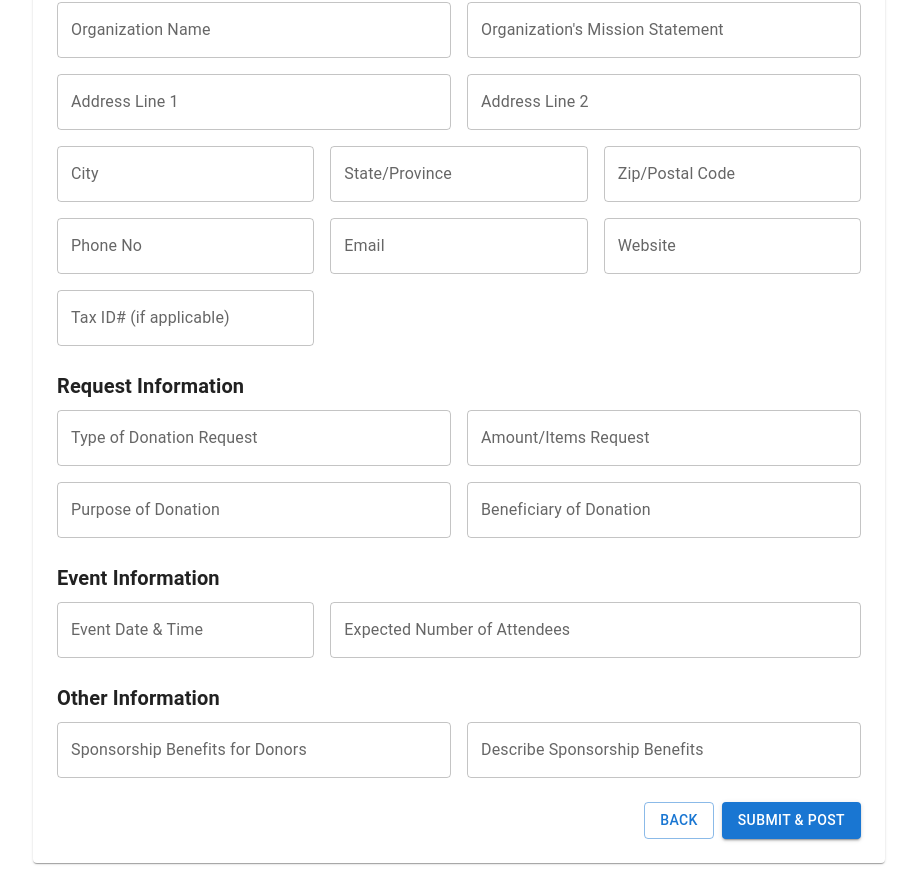
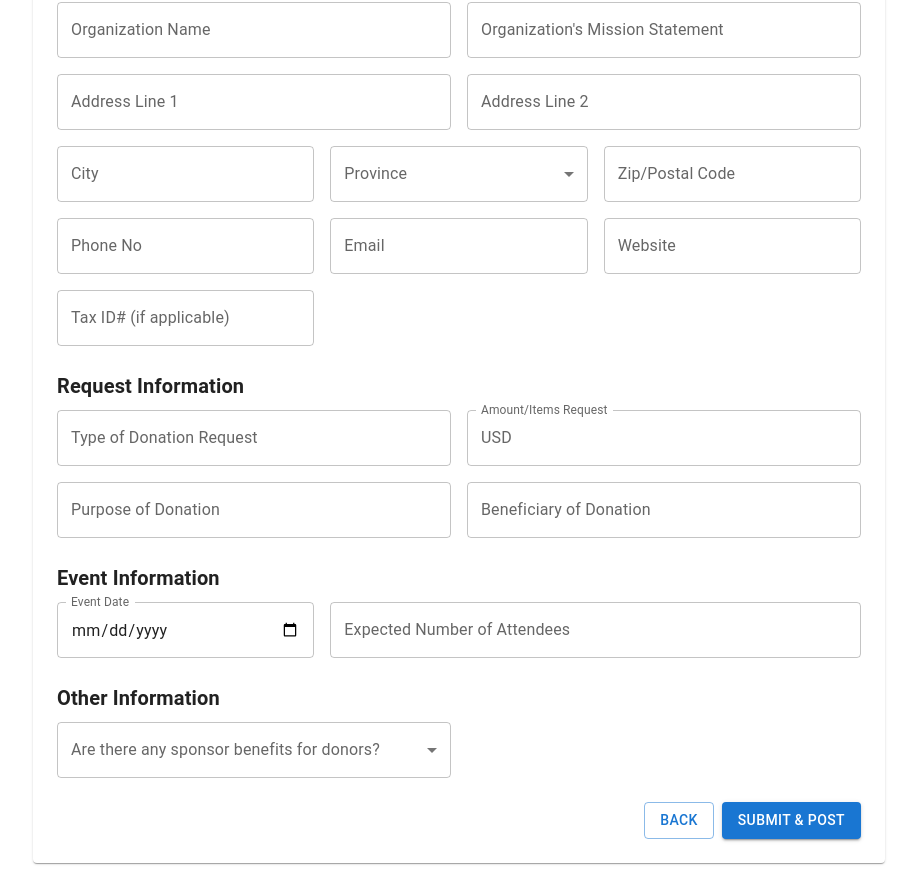
Before and after one commit to nippaR/Pocket_Pulse, a React (Create React App) app in the folder client/pocket-pulse/: page /donation-request in a window 1280 px wide. Shown: the part 325-1220 px from the top of the page, without its empty margins (181-1098 px from the left). Built offline with nearby package versions, Linux system fonts and the light colour scheme.

Commit message:
update donation request form

```diff
--- a/client/pocket-pulse/src/pages/DonationRequestForm.js
+++ b/client/pocket-pulse/src/pages/DonationRequestForm.js
@@ -1,11 +1,24 @@
 import React, { useState } from 'react';
-import { Box, Container, Typography, TextField, Button, Paper, Grid } from '@mui/material';
+import {
+  Box,
+  Container,
+  Typography,
+  TextField,
+  Button,
+  Paper,
+  Grid,
+  MenuItem,
+  InputAdornment
+} from '@mui/material';
 import { useNavigate } from 'react-router-dom';
 
 function DonationRequestForm() {
   const navigate = useNavigate();
 
-  // State variables for the form fields
+  // Compute today's date for the date picker
+  const today = new Date().toISOString().split('T')[0];
+
+  // Form state variables
   const [eventName, setEventName] = useState('');
   const [eventDate, setEventDate] = useState('');
   const [eventLocation, setEventLocation] = useState('');
@@ -27,16 +40,57 @@ function DonationRequestForm() {
   const [purposeDonation, setPurposeDonation] = useState('');
   const [beneficiary, setBeneficiary] = useState('');
 
-  const [eventDateTime, setEventDateTime] = useState('');
   const [expectedAttendees, setExpectedAttendees] = useState('');
 
-  const [sponsorshipBenefits, setSponsorshipBenefits] = useState('');
+  // Changed field: Are there any sponsor benefits for donors? (Yes/No)
+  const [areSponsorBenefits, setAreSponsorBenefits] = useState('');
   const [describeBenefits, setDescribeBenefits] = useState('');
+
+  // Error state for validations
+  const [errors, setErrors] = useState({});
+
+  // Drop-down options for Sri Lanka provinces
+  const sriLankaProvinces = [
+    'Western Province',
+    'Central Province',
+    'Southern Province',
+    'Northern Province',
+    'Eastern Province',
+    'North Central Province',
+    'Uva Province',
+    'Sabaragamuwa Province'
+  ];
+
+  // Options for sponsor benefits dropdown
+  const sponsorBenefitsOptions = [
+    { value: 'Yes', label: 'Yes' },
+    { value: 'No', label: 'No' }
+  ];
+
+  // Validate required fields and phone number length
+  const validate = () => {
+    const newErrors = {};
+    if (!eventName.trim()) newErrors.eventName = 'Event Name is required';
+    if (!eventDate.trim()) newErrors.eventDate = 'Event Date is required';
+    if (!eventLocation.trim()) newErrors.eventLocation = 'Event Location is required';
+    if (!organizationName.trim()) newErrors.organizationName = 'Organization Name is required';
+    if (!addressLine1.trim()) newErrors.addressLine1 = 'Address is required';
+    if (!city.trim()) newErrors.city = 'City is required';
+    if (!stateProvince.trim()) newErrors.stateProvince = 'Province is required';
+    if (!phoneNo.trim()) {
+      newErrors.phoneNo = 'Phone No is required';
+    } else if (!/^\d{10}$/.test(phoneNo)) {
+      newErrors.phoneNo = 'Phone No must be exactly 10 digits';
+    }
+    if (!email.trim()) newErrors.email = 'Email is required';
+    setErrors(newErrors);
+    return Object.keys(newErrors).length === 0;
+  };
 
   // Handle form submission
   const handleSubmit = (e) => {
     e.preventDefault();
-
+    if (!validate()) return;
     const formData = {
       eventName,
       eventDate,
@@ -56,15 +110,12 @@ function DonationRequestForm() {
       amountItemsRequest,
       purposeDonation,
       beneficiary,
-      eventDateTime,
       expectedAttendees,
-      sponsorshipBenefits,
+      areSponsorBenefits,
       describeBenefits,
     };
-
     console.log('Donation Request Submitted:', formData);
-
-    // You can add your API call or further processing here.
+    // Process formData (e.g., API call) here.
   };
 
   return (
@@ -73,8 +124,8 @@ function DonationRequestForm() {
         <Typography variant="h5" sx={{ mb: 2, fontWeight: 'bold' }}>
           Donation Request Form
         </Typography>
-
-        {/* TOP SECTION: Event Name, Event Date, Event Location */}
+        <form onSubmit={handleSubmit}>
+          {/* TOP SECTION: Event Details */}
           <Box sx={{ mb: 3 }}>
             <Grid container spacing={2}>
               <Grid item xs={12} md={4}>
@@ -84,15 +135,22 @@ function DonationRequestForm() {
                   fullWidth
                   value={eventName}
                   onChange={(e) => setEventName(e.target.value)}
+                  error={!!errors.eventName}
+                  helperText={errors.eventName}
                 />
               </Grid>
               <Grid item xs={12} md={4}>
                 <TextField
                   label="Event Date"
                   variant="outlined"
+                  type="date"
                   fullWidth
                   value={eventDate}
                   onChange={(e) => setEventDate(e.target.value)}
+                  InputLabelProps={{ shrink: true }}
+                  inputProps={{ min: today }}
+                  error={!!errors.eventDate}
+                  helperText={errors.eventDate}
                 />
               </Grid>
               <Grid item xs={12} md={4}>
@@ -102,6 +160,8 @@ function DonationRequestForm() {
                   fullWidth
                   value={eventLocation}
                   onChange={(e) => setEventLocation(e.target.value)}
+                  error={!!errors.eventLocation}
+                  helperText={errors.eventLocation}
                 />
               </Grid>
             </Grid>
@@ -120,6 +180,8 @@ function DonationRequestForm() {
                   fullWidth
                   value={organizationName}
                   onChange={(e) => setOrganizationName(e.target.value)}
+                  error={!!errors.organizationName}
+                  helperText={errors.organizationName}
                 />
               </Grid>
               <Grid item xs={12} md={6}>
@@ -138,6 +200,8 @@ function DonationRequestForm() {
                   fullWidth
                   value={addressLine1}
                   onChange={(e) => setAddressLine1(e.target.value)}
+                  error={!!errors.addressLine1}
+                  helperText={errors.addressLine1}
                 />
               </Grid>
               <Grid item xs={12} md={6}>
@@ -156,16 +220,27 @@ function DonationRequestForm() {
                   fullWidth
                   value={city}
                   onChange={(e) => setCity(e.target.value)}
+                  error={!!errors.city}
+                  helperText={errors.city}
                 />
               </Grid>
               <Grid item xs={12} md={4}>
                 <TextField
-                label="State/Province"
+                  select
+                  label="Province"
                   variant="outlined"
                   fullWidth
                   value={stateProvince}
                   onChange={(e) => setStateProvince(e.target.value)}
-              />
+                  error={!!errors.stateProvince}
+                  helperText={errors.stateProvince}
+                >
+                  {sriLankaProvinces.map((prov) => (
+                    <MenuItem key={prov} value={prov}>
+                      {prov}
+                    </MenuItem>
+                  ))}
+                </TextField>
               </Grid>
               <Grid item xs={12} md={4}>
                 <TextField
@@ -180,18 +255,25 @@ function DonationRequestForm() {
                 <TextField
                   label="Phone No"
                   variant="outlined"
+                  type="tel"
                   fullWidth
                   value={phoneNo}
                   onChange={(e) => setPhoneNo(e.target.value)}
+                  inputProps={{ maxLength: 10, pattern: "[0-9]{10}" }}
+                  error={!!errors.phoneNo}
+                  helperText={errors.phoneNo}
                 />
               </Grid>
               <Grid item xs={12} md={4}>
                 <TextField
                   label="Email"
                   variant="outlined"
+                  type="email"
                   fullWidth
                   value={email}
                   onChange={(e) => setEmail(e.target.value)}
+                  error={!!errors.email}
+                  helperText={errors.email}
                 />
               </Grid>
               <Grid item xs={12} md={4}>
@@ -226,17 +308,21 @@ function DonationRequestForm() {
                   label="Type of Donation Request"
                   variant="outlined"
                   fullWidth
-                value={/* insert state here if needed */ ''}
-                onChange={() => {}}
+                  value={typeOfDonation}
+                  onChange={(e) => setTypeOfDonation(e.target.value)}
                 />
               </Grid>
               <Grid item xs={12} md={6}>
                 <TextField
                   label="Amount/Items Request"
                   variant="outlined"
+                  type="number"
                   fullWidth
-                value={/* insert state here if needed */ ''}
-                onChange={() => {}}
+                  value={amountItemsRequest}
+                  onChange={(e) => setAmountItemsRequest(e.target.value)}
+                  InputProps={{
+                    startAdornment: <InputAdornment position="start">USD</InputAdornment>,
+                  }}
                 />
               </Grid>
               <Grid item xs={12} md={6}>
@@ -244,8 +330,8 @@ function DonationRequestForm() {
                   label="Purpose of Donation"
                   variant="outlined"
                   fullWidth
-                value={/* insert state here if needed */ ''}
-                onChange={() => {}}
+                  value={purposeDonation}
+                  onChange={(e) => setPurposeDonation(e.target.value)}
                 />
               </Grid>
               <Grid item xs={12} md={6}>
@@ -253,8 +339,8 @@ function DonationRequestForm() {
                   label="Beneficiary of Donation"
                   variant="outlined"
                   fullWidth
-                value={/* insert state here if needed */ ''}
-                onChange={() => {}}
+                  value={beneficiary}
+                  onChange={(e) => setBeneficiary(e.target.value)}
                 />
               </Grid>
             </Grid>
@@ -268,20 +354,32 @@ function DonationRequestForm() {
             <Grid container spacing={2}>
               <Grid item xs={12} md={4}>
                 <TextField
-                label="Event Date & Time"
+                  label="Event Date"
                   variant="outlined"
+                  type="date"
                   fullWidth
-                value={/* insert state here if needed */ ''}
-                onChange={() => {}}
+                  value={eventDate}
+                  onChange={(e) => setEventDate(e.target.value)}
+                  InputLabelProps={{ shrink: true }}
+                  inputProps={{ min: today }}
+                  error={!!errors.eventDate}
+                  helperText={errors.eventDate}
                 />
               </Grid>
               <Grid item xs={12} md={8}>
                 <TextField
                   label="Expected Number of Attendees"
                   variant="outlined"
+                  type="number"
                   fullWidth
-                value={/* insert state here if needed */ ''}
-                onChange={() => {}}
+                  value={expectedAttendees}
+                  onChange={(e) => setExpectedAttendees(e.target.value)}
+                  inputProps={{
+                    min: 0,
+                    onKeyPress: (e) => {
+                      if (e.key === '-') e.preventDefault();
+                    }
+                  }}
                 />
               </Grid>
             </Grid>
@@ -295,22 +393,34 @@ function DonationRequestForm() {
             <Grid container spacing={2}>
               <Grid item xs={12} md={6}>
                 <TextField
-                label="Sponsorship Benefits for Donors"
+                  select
+                  label="Are there any sponsor benefits for donors?"
                   variant="outlined"
                   fullWidth
-                value={/* insert state here if needed */ ''}
-                onChange={() => {}}
-              />
+                  value={areSponsorBenefits}
+                  onChange={(e) => setAreSponsorBenefits(e.target.value)}
+                >
+                  {[
+                    { value: 'Yes', label: 'Yes' },
+                    { value: 'No', label: 'No' }
+                  ].map((option) => (
+                    <MenuItem key={option.value} value={option.value}>
+                      {option.label}
+                    </MenuItem>
+                  ))}
+                </TextField>
               </Grid>
+              {areSponsorBenefits === 'Yes' && (
                 <Grid item xs={12} md={6}>
                   <TextField
                     label="Describe Sponsorship Benefits"
                     variant="outlined"
                     fullWidth
-                value={/* insert state here if needed */ ''}
-                onChange={() => {}}
+                    value={describeBenefits}
+                    onChange={(e) => setDescribeBenefits(e.target.value)}
                   />
                 </Grid>
+              )}
             </Grid>
           </Box>
 
@@ -319,10 +429,11 @@ function DonationRequestForm() {
             <Button variant="outlined" onClick={() => navigate('/community')} sx={{ mr: 1 }}>
               Back
             </Button>
-          <Button variant="contained" onClick={handleSubmit}>
+            <Button variant="contained" type="submit">
               Submit &amp; Post
             </Button>
           </Box>
+        </form>
       </Paper>
     </Container>
   );
```
Lines whose indentation alone changed are shown as unchanged.
